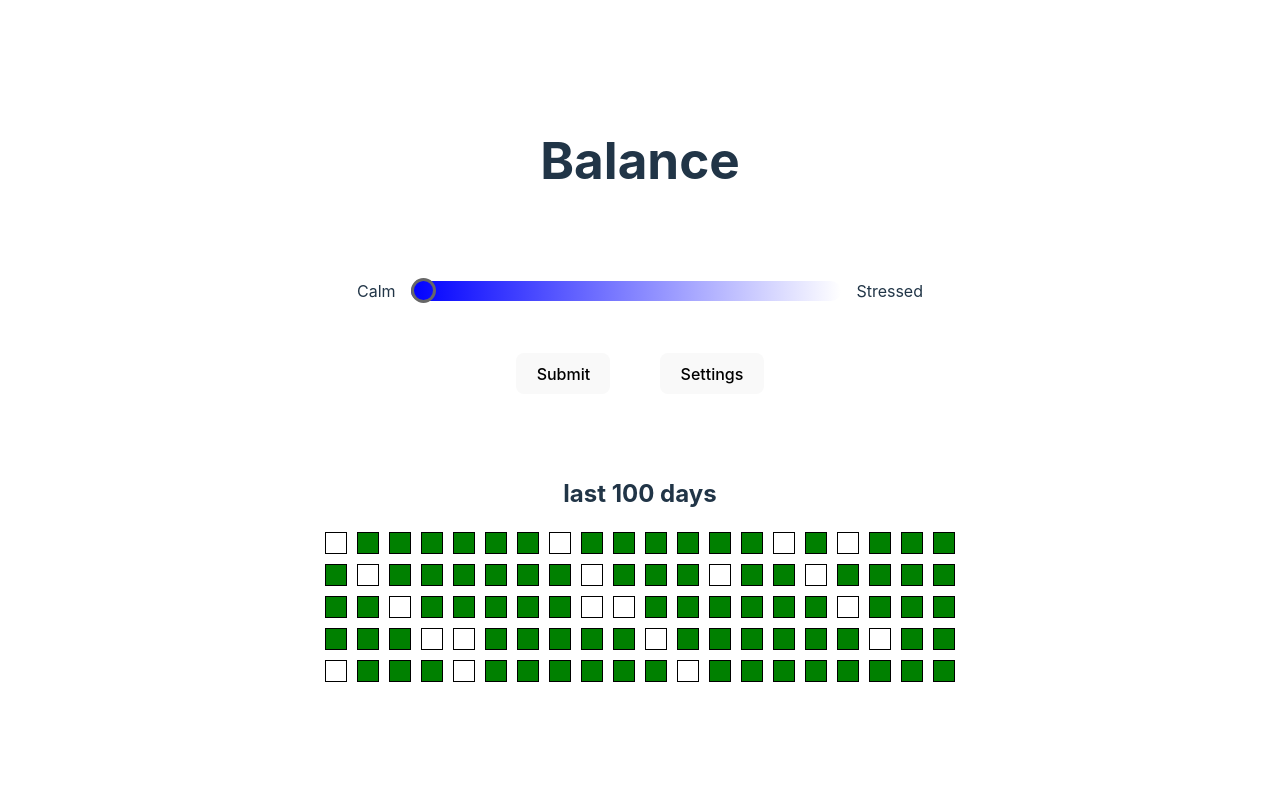
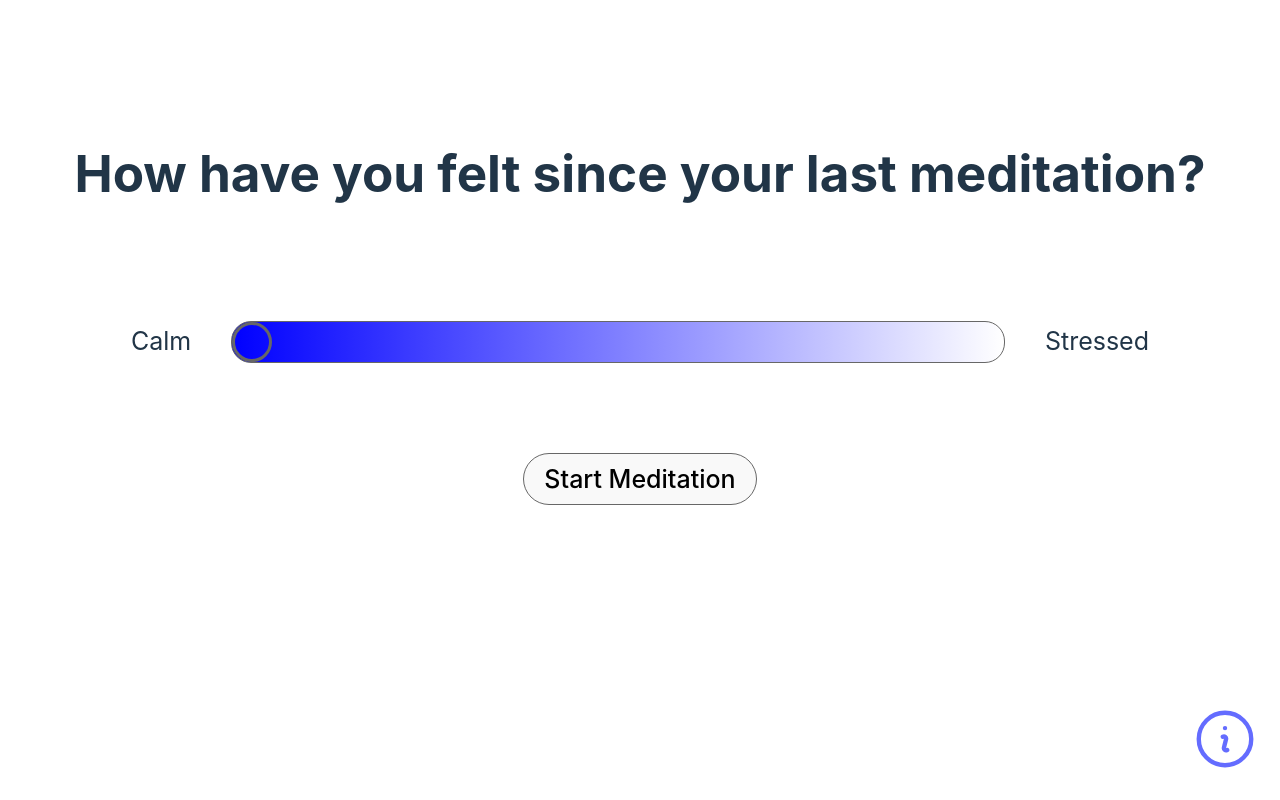
Before and after one commit to zohrehasadi00/CodingIxD, a React (Vite) app in the folder theApp/: page / in a window 1280 px wide. Built offline with nearby package versions, Linux system fonts and the light colour scheme.

Commit message:
Changed the UI to match the wishes of the professors and added a gong sound that plays upon hitting start meditation

```diff
--- a/theApp/pages/Home.jsx
+++ b/theApp/pages/Home.jsx
@@ -1,15 +1,29 @@
-import { useState } from 'react';
+import { useState, useEffect } from 'react';
 import { Link } from 'react-router-dom';
 import '../src/App.css';
 import './Slider.css';
 
+// Import your sound file
+import meditationSound from './gong.mp3';
+
 function Home() {
-  const [stressLevel, setStressLevel] = useState(2);
   const [value, setValue] = useState(0);
 
-  const stressLevels = ["very stressed", "stressed", "neutral", "calm", "very calm"];
+  // Create an Audio object with the sound file
+  const [meditationAudio, setMeditationAudio] = useState(null);
+
+  useEffect(() => {
+    // Preload the audio file
+    const audio = new Audio(meditationSound);
+    audio.preload = "auto";
+    setMeditationAudio(audio);
+  }, []);
 
   const handleSubmit = () => {
+    if (meditationAudio) {
+      // Play the sound when the button is clicked
+      meditationAudio.play();
+    }
     console.log({value});
   };
 
@@ -17,29 +31,11 @@ function Home() {
     setValue(event.target.value);
   };
 
-  // Define grid style
-  const gridStyle = {
-    display: 'grid',
-    gridTemplateColumns: 'repeat(20, 1fr)',
-    gridGap: '10px',
-    marginBottom: '20px',
-  };
-
-  // Generate grid squares
-  const gridSquares = Array.from({ length: 100 }, (_, index) => (
-    <div key={index} style={{ width: '20px', height: '20px', border: '1px solid black', backgroundColor: index % 16 && index % 7 || index === 98 || index === 96 ? 'green' : 'transparent' }}></div>
-  ));
-
   return (
     <>
-      <h1>Balance</h1>
-      <div className="card">
-        <div>
-          <div className='inliner'>
-            {/* <p>Last pressed: {stressLevels[stressLevel]}</p> */}
-          </div>
-          <div className="slider-container">
-            <span style = {{ marginRight: '5px'}}>Calm</span>
+      <h1 style={{ marginTop: '-150px', marginBottom: '120px'}}>How have you felt since your last meditation?</h1>
+        <div className="slider-container">
+          <span style = {{ marginRight: '30px', fontSize: '25px'}}>Calm</span>
             <input
               type="range"
               min="0"
@@ -48,19 +44,20 @@ function Home() {
               onChange={handleChange}
               className="slider"
             />
-            <span style = {{ marginLeft: '5px'}}>Stressed</span>
-          </div>
-          <div style={{ display: 'flex', gap: '50px', alignItems: 'center', justifyContent: 'center', marginTop: '50px', marginBottom: '30px'}}>
-            <button onClick={handleSubmit}>Submit</button>
-            <Link to="/settings">
-                <button className='settingsButton'>Settings</button>
-            </Link>
-          </div>
+          <span style = {{ marginLeft: '30px', fontSize: '25px'}}>Stressed</span>
         </div>
-      </div>
-      <h2 style={{ marginTop: '20px' }}>last 100 days</h2>
-      {/* Display grid */}
-      <div style={gridStyle}>{gridSquares}</div>
+        <div style={{ marginTop: '90px' }}>
+          <button onClick={handleSubmit} style={{ fontSize: '25px', padding: '10px 20px', borderRadius: '50px', border: '1px solid #676767' }}>Start Meditation</button>
+        </div>
+        <div style={{ position: 'absolute', bottom: '20px', right: '20px' }}>
+          <Link to="/settings">
+            <button style = {{ background: 'transparent', width: '70px'}}></button>
+            <svg xmlns="http://www.w3.org/2000/svg" fill="none" viewBox="0 0 24 24" strokeWidth={1.5} stroke="currentColor" className="w-6 h-6">
+              <path strokeLinecap="round" strokeLinejoin="round" d="m11.25 11.25.041-.02a.75.75 0 0 1 1.063.852l-.708 2.836a.75.75 0 0 0 1.063.853l.041-.021M21 12a9 9 0 1 1-18 0 9 9 0 0 1 18 0Zm-9-3.75h.008v.008H12V8.25Z" />
+            </svg>
+          </Link>
+        </div>
+
     </>
   );
 }
--- a/theApp/pages/Slider.css
+++ b/theApp/pages/Slider.css
@@ -1,9 +1,10 @@
 .slider-container {
-  width: 100%; /* Adjust width as needed */
+  width: 90%; /* Adjust width as needed */
+  margin: auto;
   display: flex;
   align-items: center;
+  justify-content: center;
 }
-
 
   .slider {
     flex: 1;
@@ -11,17 +12,18 @@
     appearance: none;
     outline: none;
     background: linear-gradient(to right, blue, white);
-    border-radius: 10px;
+    border-radius: 20px;
+    border: 1px solid #676767;
     margin: 0 10px;
-    height: 20px; /* Adjust height as needed */
+    height: 40px; /* Adjust height as needed */
     font-size: 16px; /* Adjust font size to make the slider text larger */
   }
 
   .slider::-webkit-slider-thumb {
     -webkit-appearance: none;
     appearance: none;
-    width: 25px; /* Increase the width to expand the clickable area */
-    height: 25px; /* Increase the height to expand the clickable area */
+    width: 40px; /* Increase the width to expand the clickable area */
+    height: 40px; /* Increase the height to expand the clickable area */
     background: transparent;
     border: 3px solid #676767; /* Add border color */
     border-radius: 50%;
```
Also changed, not shown: 1 other file (tests, documents, lock files or other folders).
